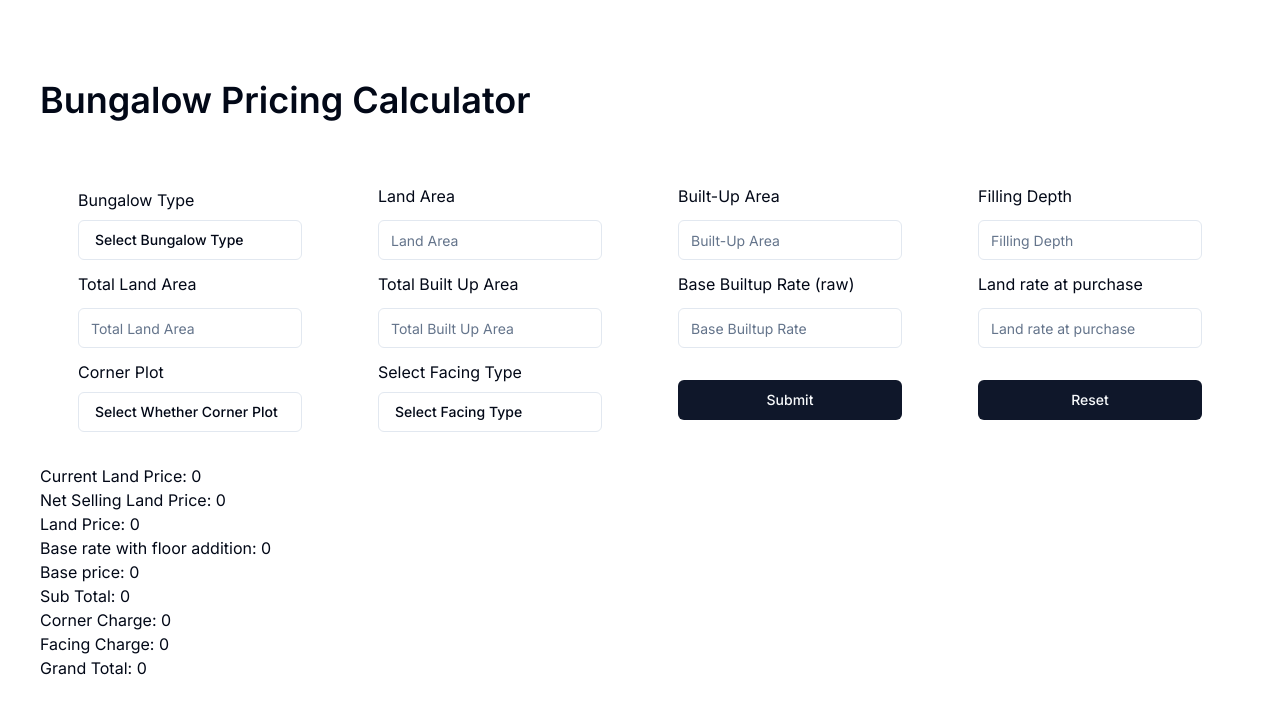
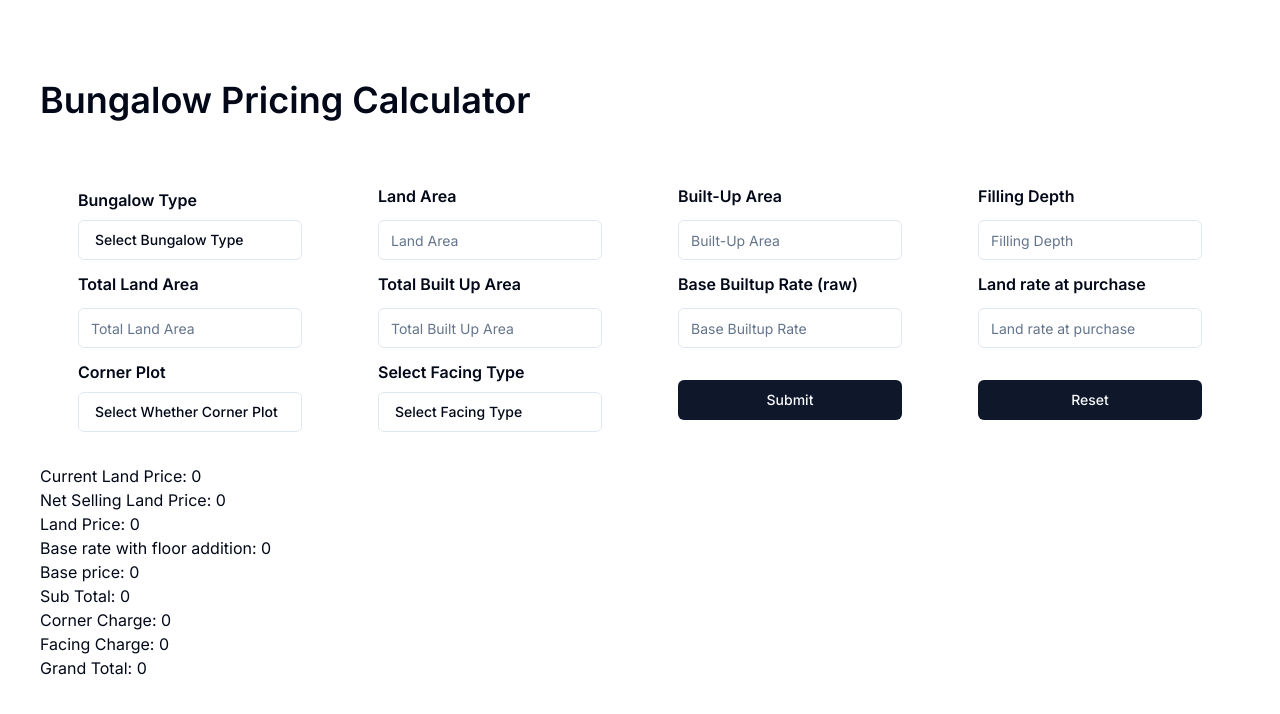
Before and after one commit to Ahmed4164/bungalow-configuration-app, a Next.js app: page / in a window 1280 px wide. Shown: the top 714 px of the page. Built offline with nearby package versions, Linux system fonts and the light colour scheme.

Commit message:
font changed to bold

```diff
--- a/src/app/BungalowConfig.tsx
+++ b/src/app/BungalowConfig.tsx
@@ -116,7 +116,7 @@ const BungalowConfig: React.FC = () => {
                 <div className="justify-self-center w-full">
                     <div className="flex flex-col justify-center items-center">
                         <div className=" sm:w-56  w-full">
-                            <h3>Bungalow Type</h3>
+                            <h3 className="font-semibold">Bungalow Type</h3>
                             <DropdownMenu>
                                 <DropdownMenuTrigger className="w-full my-2 justify-start" asChild>
                                     <Button variant="outline">{selectedBungalowType || 'Select Bungalow Type'}</Button>
@@ -168,7 +168,7 @@ const BungalowConfig: React.FC = () => {
                 <div className="justify-self-center w-full">
                     <div className="flex flex-col justify-center items-center">
                         <div className=" sm:w-56  w-full">
-                            <h3>Land Area</h3>
+                            <h3 className="font-semibold">Land Area</h3>
                             <Input type="number" className="sm:w-56  my-3" placeholder="Land Area" value={landArea || ""}
                                 onChange={(e) => setLandArea(Number(e.target.value))} />
                         </div>
@@ -177,7 +177,7 @@ const BungalowConfig: React.FC = () => {
                 <div className="justify-self-center w-full">
                     <div className="flex flex-col justify-center items-center">
                         <div className=" sm:w-56  w-full">
-                            <h3>Built-Up Area</h3>
+                            <h3 className="font-semibold">Built-Up Area</h3>
                             <Input type="number" className="sm:w-56  my-3" placeholder="Built-Up Area" value={builtUpArea || ""}
                                 onChange={(e) => setBuiltUpArea(Number(e.target.value))} />
                         </div>
@@ -186,7 +186,7 @@ const BungalowConfig: React.FC = () => {
                 <div className="justify-self-center w-full">
                     <div className="flex flex-col justify-center items-center">
                         <div className=" sm:w-56  w-full">
-                            <h3>Filling Depth</h3>
+                            <h3 className="font-semibold">Filling Depth</h3>
                             <Input type="number" className="sm:w-56  my-3" placeholder="Filling Depth" value={fillingDepth || ""}
                                 onChange={(e) => setFillingDepth(Number(e.target.value))} />
                         </div>
@@ -195,7 +195,7 @@ const BungalowConfig: React.FC = () => {
                 <div className="justify-self-center w-full">
                     <div className="flex flex-col justify-center items-center">
                         <div className=" sm:w-56  w-full">
-                            <h3>Total Land Area</h3>
+                            <h3 className="font-semibold">Total Land Area</h3>
                             <Input type="number" className="sm:w-56 my-3" placeholder="Total Land Area" value={totalLandArea || ""}
                                 onChange={(e) => setTotalLandArea(Number(e.target.value))} />
                         </div>
@@ -204,7 +204,7 @@ const BungalowConfig: React.FC = () => {
                 <div className="justify-self-center w-full">
                     <div className="flex flex-col justify-center items-center">
                         <div className=" sm:w-56  w-full">
-                            <h3>Total Built Up Area</h3>
+                            <h3 className="font-semibold">Total Built Up Area</h3>
                             <Input type="number" className="sm:w-56 my-3" placeholder="Total Built Up Area" value={totalBuiltUpArea || ""}
                                 onChange={(e) => setTotalBuiltUpArea(Number(e.target.value))} />
                         </div>
@@ -213,7 +213,7 @@ const BungalowConfig: React.FC = () => {
                 <div className="justify-self-center w-full">
                     <div className="flex flex-col justify-center items-center">
                         <div className=" sm:w-56  w-full">
-                            <h3>Base Builtup Rate (raw)</h3>
+                            <h3 className="font-semibold">Base Builtup Rate (raw)</h3>
                             <Input type="number" className="sm:w-56 my-3" placeholder="Base Builtup Rate" value={baseBuiltupRate || ""}
                                 onChange={(e) => setBaseBuiltupRate(Number(e.target.value))} />
                         </div>
@@ -222,7 +222,7 @@ const BungalowConfig: React.FC = () => {
                 <div className="justify-self-center w-full">
                     <div className="flex flex-col justify-center items-center">
                         <div className=" sm:w-56  w-full">
-                            <h3>Land rate at purchase</h3>
+                            <h3 className="font-semibold">Land rate at purchase</h3>
                             <Input type="number" className="sm:w-56 my-3" placeholder="Land rate at purchase" value={landRateAtPurchase || ""}
                                 onChange={(e) => setLandRateAtPurchase(Number(e.target.value))} />
                         </div>
@@ -232,7 +232,7 @@ const BungalowConfig: React.FC = () => {
                     <div className="flex flex-col justify-center items-center">
                         <div className=" sm:w-56  w-full">
                             <div className="w-full lg:w-56 md:w-56 sm:w-56">
-                                <h3>Corner Plot</h3>
+                                <h3 className="font-semibold">Corner Plot</h3>
                                 <DropdownMenu>
                                     <DropdownMenuTrigger className="w-full my-2 justify-start" asChild>
                                         <Button variant="outline">{selectedCornerPlot || 'Select Whether Corner Plot'}</Button>
@@ -261,7 +261,7 @@ const BungalowConfig: React.FC = () => {
                 <div className="justify-self-center w-full">
                     <div className="flex flex-col justify-center items-center">
                         <div className=" sm:w-56  w-full">
-                            <h3>Select Facing Type</h3>
+                            <h3 className="font-semibold">Select Facing Type</h3>
                             <DropdownMenu>
                                 <DropdownMenuTrigger className="w-full my-2 justify-start" asChild>
                                     <Button variant="outline">{selectedFacingType || 'Select Facing Type'}</Button>
```
